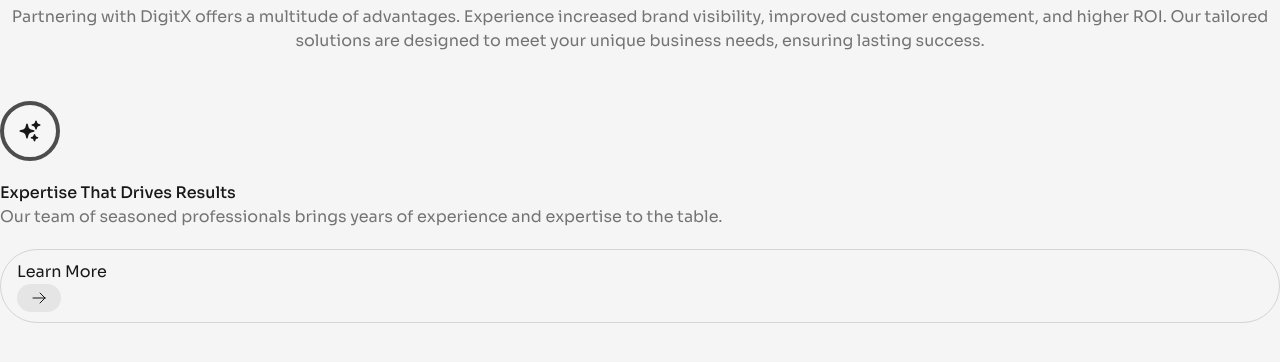
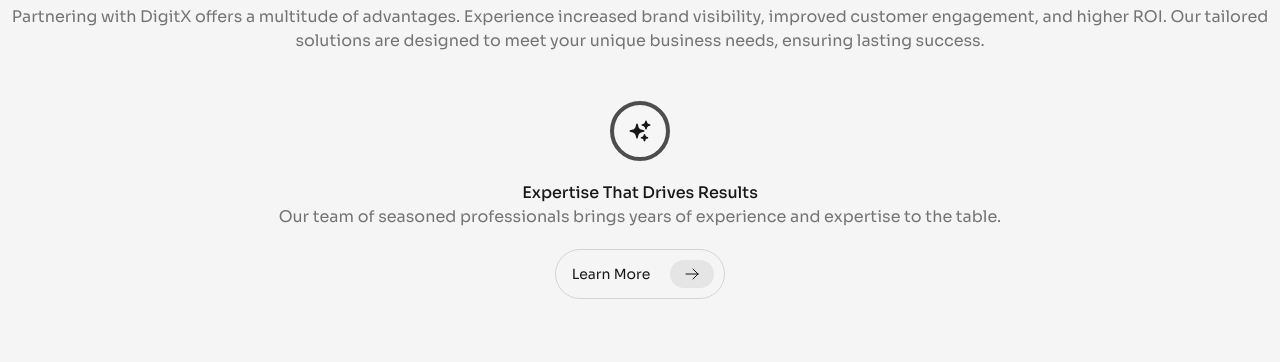
Before and after one commit to AliVLONE/Digital-Company, a website built with Vite: page index.html in a window 1280 px wide. Shown: the part 642-1004 px from the top of the page. Before the commit the page ends 965 px from the top, so only its background shows below. Built offline with nearby package versions, Linux system fonts and the light colour scheme.

Commit message:
update WhyUs section

```diff
--- a/index.html
+++ b/index.html
@@ -63,8 +63,9 @@
     </section>
 
     <!-- why-us section -->
-    <section id="why-us">
+    <section id="why-us" c>
         <!-- why-us header -->
+        <div class="container">
             <div class="space-y-2 text-center">
                 <h2>
                     Reasons to Choose DigitX for
@@ -77,6 +78,7 @@
 
             <!-- why-us reason components -->
             <div id="why-us-reason" class="mt-12"></div>
+        </div>
     </section>
 </main>
 
--- a/src/components/homePageComponents/WhyUsReason.js
+++ b/src/components/homePageComponents/WhyUsReason.js
@@ -1,6 +1,6 @@
 export default function WhyUsReason({icon, title, text}) {
     return `
-<div class="space-y-5">
+<div class="space-y-5 text-center *:mx-auto">
     <!-- icon wrapper -->
     <div class="max-w-max relative rounded-full border-4 border-grey-30 overflow-hidden">
         <img class="absolute -z-10 inset-0 min-w-70 h-65 opacity-8"
@@ -20,7 +20,7 @@
     </div>
 
     <!-- link wrapper -->
-    <div class="border border-grey-12 rounded-full pl-4 py-2.5 pr-2.5 text-base">
+    <div class="max-w-max border border-grey-12 rounded-full pl-4 py-2.5 pr-2.5 text-sm flex flex-row justify-between items-center gap-5">
         Learn More
         <div class="max-w-max bg-grey-10 rounded-full px-3.5 py-1.5">
             <svg class="size-4">
--- a/src/styles/global.css
+++ b/src/styles/global.css
@@ -63,17 +63,14 @@
 
 @layer base {
     body {
-        @apply font-normal font-sora bg-bg-primary text-txt-primary;
+        @apply font-normal font-sora bg-bg-primary text-txt-primary mb-20;
     }
-
     a {
         @apply hover:opacity-70 transition-all;
     }
-
     header {
         @apply z-10 fixed top-0 left-0 right-0 border-b border-b-grey-12 bg-bg-primary/20 backdrop-blur-xs px-4 pt-10 pb-3.5 md:py-5 2xl:px-6;
     }
-
     main {
         @apply pt-34;
     }
```
Lines whose indentation alone changed are shown as unchanged.
